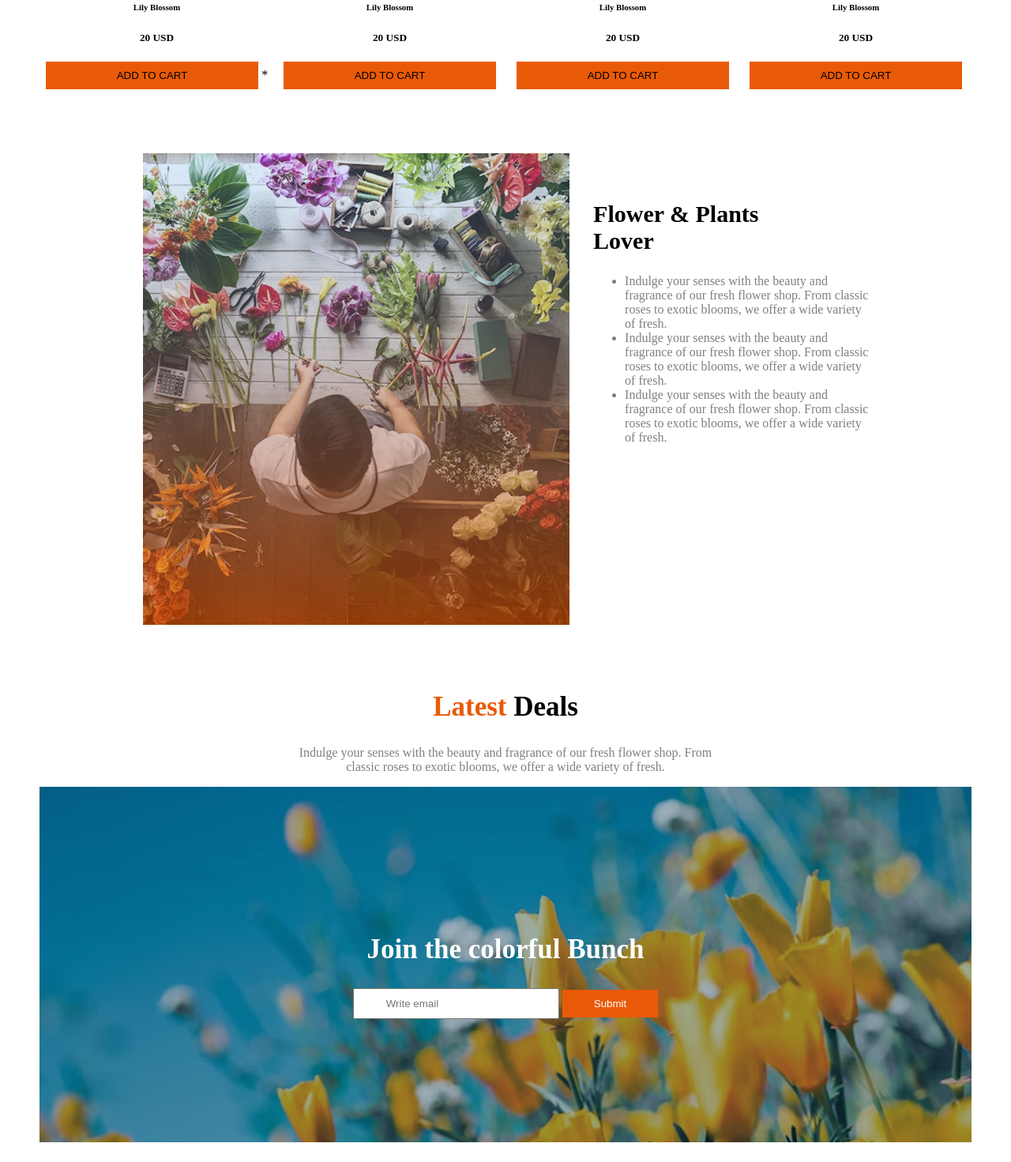
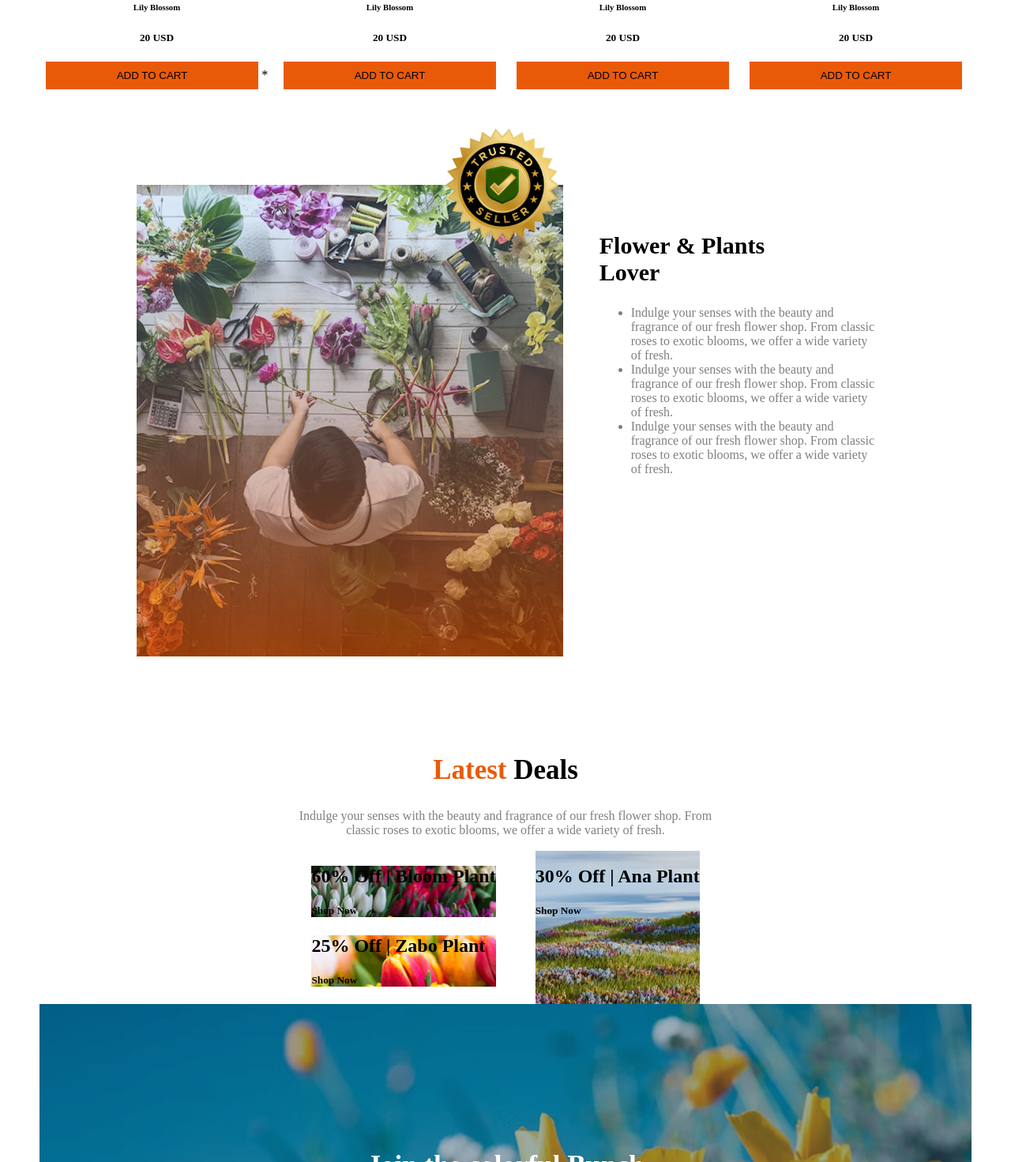
Before and after one commit to AmbiaSultana/programming-hero-assignment-2, a plain HTML site: page index.html in a window 1280 px wide. Shown: the part 1691-3162 px from the top of the page at 79% size. Drawn offline with Linux system fonts and the light colour scheme.

Commit message:
trusted badge added

```diff
--- a/Style/style.css
+++ b/Style/style.css
@@ -105,7 +105,7 @@ banner p {
 .lover-container{
     display: flex;
     justify-content: space-evenly;
-    margin: 80px 100px;
+    margin: 120px 100px;
     gap: -50px;
 }
 .lover-h{
@@ -126,7 +126,33 @@ banner p {
     text-align: center;
     margin-top: 30px;
     gap: 15px;
+
 }
 .foot-p{
     color: rgba(0, 0, 0, 0.5);
 }
+#badge{
+    height: 200px;
+    width: 200px;
+    margin-left: -200px;
+    margin-top: -100px;
+
+}
+.box-container{
+    display: flex;
+    justify-content: center;
+    gap: 50px;
+
+}
+.box-1{
+    background-image: url('../assets/deal-bloom.png');
+    background-repeat: no-repeat;
+}
+.box-3{
+    background-image: url('../assets/deal-zabo.png');
+    background-repeat: no-repeat;
+}
+.box-2{
+    background-image: url('../assets/deal-ana.png');
+    background-repeat: no-repeat;
+}
--- a/index.html
+++ b/index.html
@@ -97,11 +97,15 @@
         </section>
         <!-- Flower & Plants Lover -->
         <section>
+
             <div class="lover-container">
+
                 <div class="img">
+
                     <img src="./assets/flower-store.png" alt="" srcset="">
 
                 </div>
+                <img id="badge" src="./assets/trusted-badge.png" alt="">
                 <div>
                     <h2 class="lover-h">Flower & Plants <br>Lover</h2>
                     <ul>
@@ -136,7 +140,22 @@
                     to exotic
                     blooms, we offer a wide variety of fresh.</p>
             </div>
-
+            <div class="box-container">
+              <div>
+                <div class="box-1">
+                    <h2 class="one">60% Off | Bloom Plant</h2>
+                    <h5>Shop Now</h5>
+                </div>
+                <div class="box-2">
+                    <h2>25% Off | Zabo Plant</h2>
+                    <h5>Shop Now</h5>
+                </div>
+              </div>
+                <div class="box-3">
+                    <h2>30% Off | Ana Plant</h2>
+                    <h5>Shop Now</h5>
+                </div>
+            </div>
         </section>
         <!-- Join the colorful Bunch -->
         <section class="color">
```
